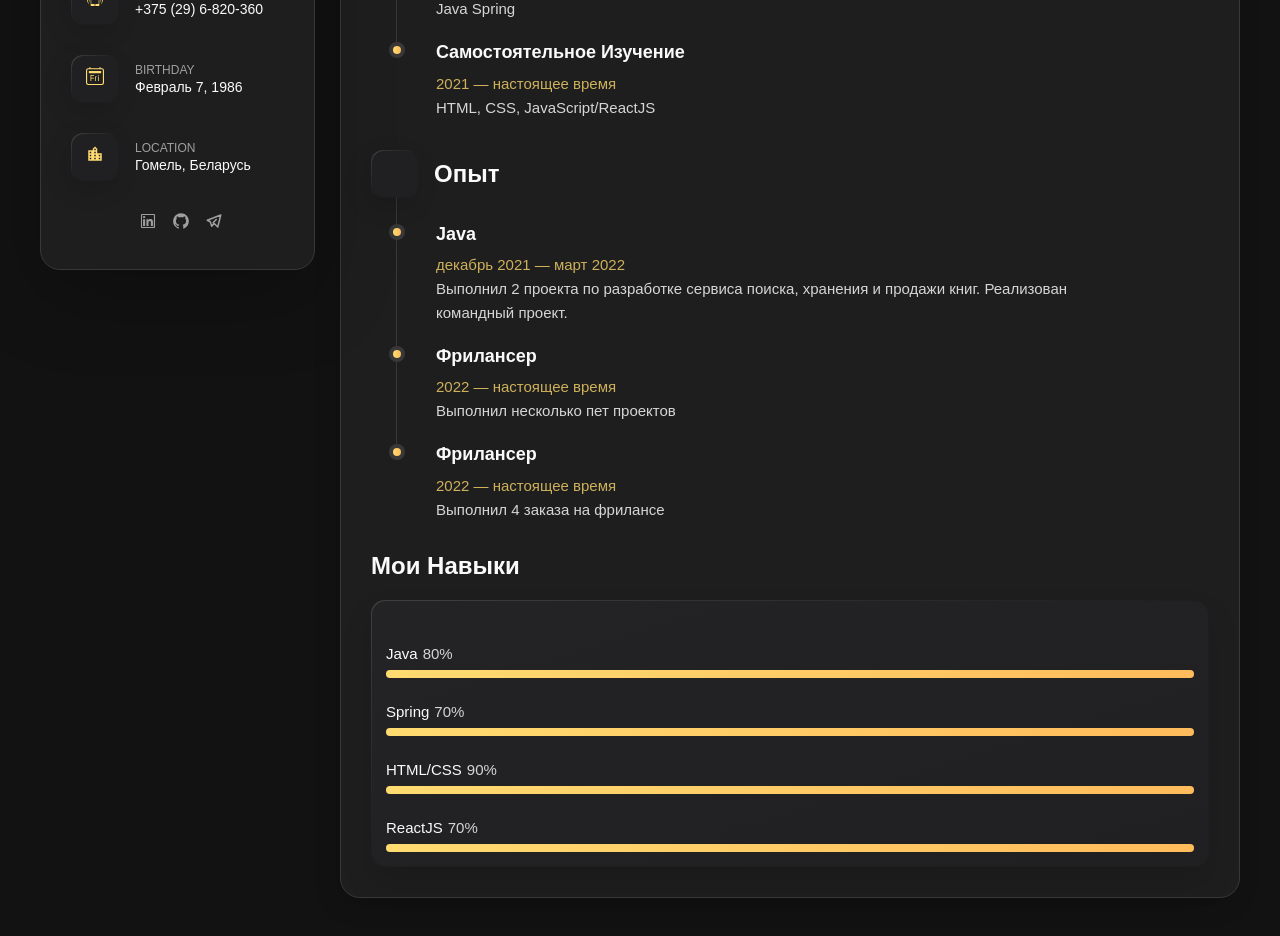
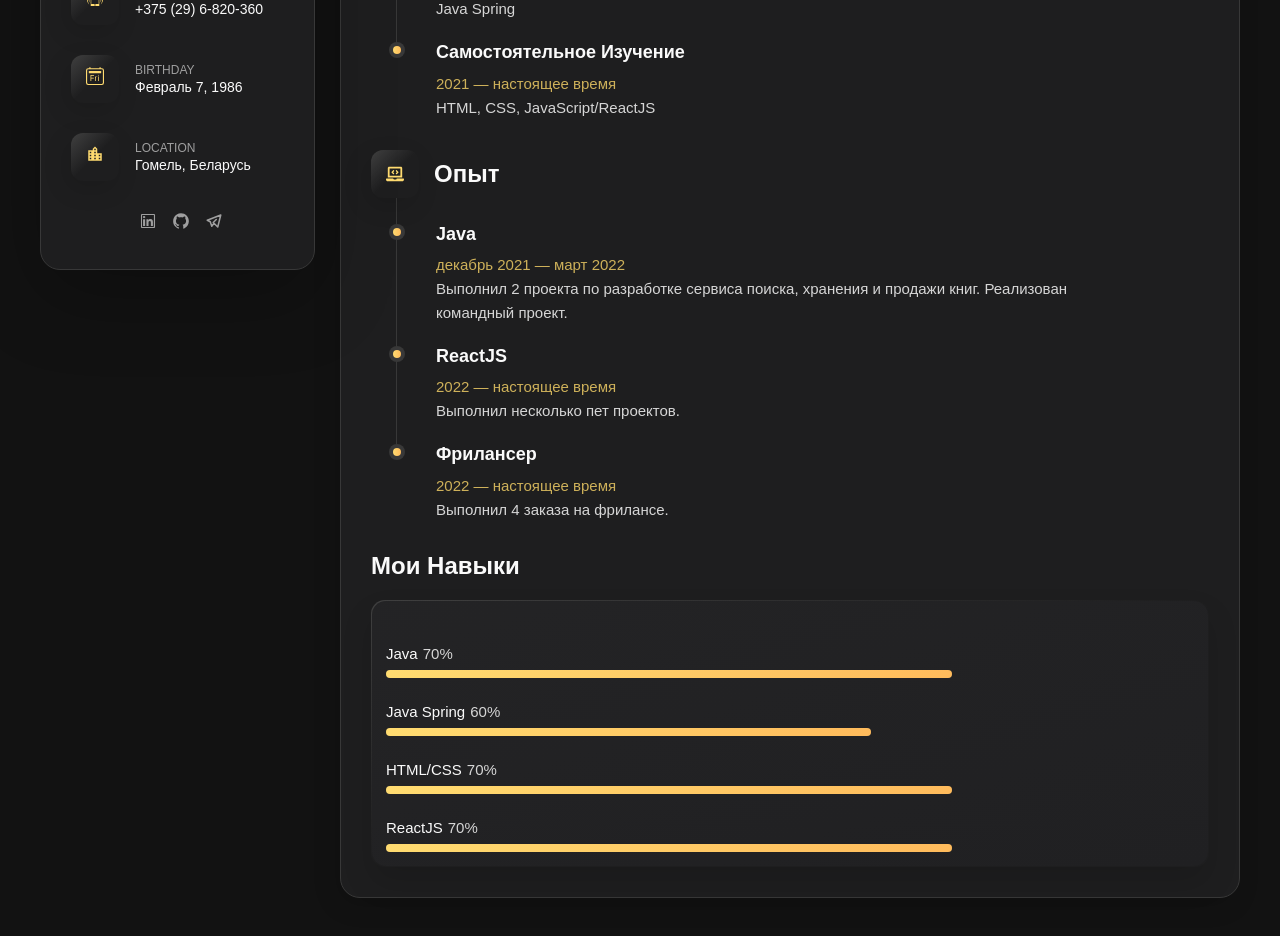
Before and after one commit to GarryProhor/GarryProhor-CV, a React (Create React App) app: page /resume in a window 1280 px wide. Shown: the part 500-1436 px from the top of the page. Built offline with nearby package versions, Linux system fonts and the light colour scheme.

Commit message:
resume page

```diff
--- a/src/assets/data.js
+++ b/src/assets/data.js
@@ -3,6 +3,7 @@ import {TbBrandTelegram} from 'react-icons/tb';
 import {MdOutlineAttachEmail, MdOutlineLocationCity} from 'react-icons/md';
 import {GiVibratingSmartphone} from 'react-icons/gi';
 import {BsCalendar2Day} from 'react-icons/bs';
+
 
 import iconDesign from "../assets/images/icon-design.svg";
 import iconDev from "../assets/images/icon-dev.svg";
@@ -171,3 +172,63 @@ export const clients = [
         logo: logo6
     }
 ];
+
+export const education = [
+    {
+        name: 'Белорусский национальный технический университет',
+        period: '2004 — 2009',
+        text: 'Квалификация - инженер.'
+    },
+    {
+        name: 'ИТ-Класс',
+        period: '2020-2021',
+        text: 'Основы Java.'
+    },
+    {
+        name: 'INTERVALE',
+        period: '2021 — 2022',
+        text: 'Java Spring'
+    },
+    {
+        name: 'Cамостоятельное изучение',
+        period: '2021 — настоящее время',
+        text: 'HTML, CSS, JavaScript/ReactJS'
+    }
+];
+export const experience = [
+    {
+        name: 'Java',
+        period: 'декабрь 2021 — март 2022',
+        text: 'Выполнил 2 проекта по разработке сервиса поиска, хранения и продажи книг.\n' +
+            '                           Реализован командный проект.'
+    },
+    {
+        name: 'ReactJS',
+        period: '2022 — настоящее время',
+        text: 'Выполнил несколько пет проектов.'
+    },
+    {
+        name: 'Фрилансер',
+        period: '2022 — настоящее время',
+        text: 'Выполнил 4 заказа на фрилансе.'
+    }
+];
+
+export const progress = [
+    {
+       title: 'Java',
+       percentage: 70
+    },
+    {
+        title: 'Java Spring',
+        percentage: 60
+    },
+    {
+        title: 'HTML/CSS',
+        percentage: 70
+    },
+    {
+        title: 'ReactJS',
+        percentage: 70
+    }
+];
--- /dev/null
+++ b/src/components/resume/BlockResume.jsx
@@ -0,0 +1,35 @@
+import React from 'react';
+
+const BlockResume = ({title, logo, items}) => {
+    return (
+        <>
+            <section className="timeline">
+
+                <div className="title-wrapper">
+                    <div className="icon-box">
+                        {logo}
+                    </div>
+
+                    <h3 className="h3">{title}</h3>
+                </div>
+
+                <ol className="timeline-list">
+
+                    {items.map(({name, period, text}) => (<li key={name} className="timeline-item">
+
+                        <h4 className="h4 timeline-item-title">{name}</h4>
+
+                        <span>{period}</span>
+
+                        <p className="timeline-text">
+                            {text}
+                        </p>
+
+                    </li>))}
+                </ol>
+            </section>
+        </>
+    );
+};
+
+export default BlockResume;
--- /dev/null
+++ b/src/components/resume/Skills.jsx
@@ -0,0 +1,32 @@
+import React from 'react';
+import {progress} from "../../assets/data";
+
+const Skills = () => {
+    return (
+        <>
+            <section className="skill">
+
+                <h3 className="h3 skills-title">Мои навыки</h3>
+
+                <ul className="skills-list content-card">
+
+                    {progress.map(({title, percentage}) => (<li key={title} className="skills-item" style={{width: `${percentage}%`}}>
+
+                        <div className="title-wrapper">
+                            <h5 className="h5">{title}</h5>
+                            <data value={`${percentage}`}>{percentage}%</data>
+                        </div>
+
+                        <div className="skill-progress-bg">
+                            <div className="skill-progress-fill"></div>
+                        </div>
+
+                    </li>))}
+                </ul>
+
+            </section>
+        </>
+    );
+};
+
+export default Skills;
--- a/src/components/resume/index.jsx
+++ b/src/components/resume/index.jsx
@@ -1,6 +1,11 @@
 import React from 'react';
 import './Resume.css'
 import Header from "../Header";
+import {FaLaptopCode} from 'react-icons/fa'
+import {GiSpellBook} from "react-icons/gi";
+import BlockResume from "./BlockResume";
+import {education, experience} from "../../assets/data";
+import Skills from "./Skills";
 
 const Resume = () => {
     return (
@@ -8,183 +13,11 @@ const Resume = () => {
 
             <Header title='Резюме'/>
 
-            <section className="timeline">
+            <BlockResume title='Образование' logo={<GiSpellBook />} items={education}/>
 
-                <div className="title-wrapper">
-                    <div className="icon-box">
-                        <ion-icon name="book-outline"></ion-icon>
-                    </div>
+            <BlockResume title='Опыт' logo={<FaLaptopCode />} items={experience}/>
 
-                    <h3 className="h3">Образование</h3>
-                </div>
-
-                <ol className="timeline-list">
-
-                    <li className="timeline-item">
-
-                        <h4 className="h4 timeline-item-title">Белорусский национальный технический университет</h4>
-
-                        <span>2004 — 2009</span>
-
-                        <p className="timeline-text">
-                            Квалификация - инженер.
-                        </p>
-
-                    </li>
-
-                    <li className="timeline-item">
-
-                        <h4 className="h4 timeline-item-title">ИТ-Класс</h4>
-
-                        <span>2020-2021</span>
-
-                        <p className="timeline-text">
-                            Основы Java.
-                        </p>
-
-                    </li>
-
-                    <li className="timeline-item">
-
-                        <h4 className="h4 timeline-item-title">INTERVALE</h4>
-
-                        <span>2021 — 2022</span>
-
-                        <p className="timeline-text">
-                            Java Spring
-                        </p>
-
-                    </li>
-
-                    <li className="timeline-item">
-
-                        <h4 className="h4 timeline-item-title">Cамостоятельное изучение</h4>
-
-                        <span>2021 — настоящее время</span>
-
-                        <p className="timeline-text">
-                             HTML, CSS, JavaScript/ReactJS
-                        </p>
-
-                    </li>
-                </ol>
-
-            </section>
-
-            <section className="timeline">
-
-                <div className="title-wrapper">
-                    <div className="icon-box">
-                        <ion-icon name="book-outline"></ion-icon>
-                    </div>
-
-                    <h3 className="h3">Опыт</h3>
-                </div>
-
-                <ol className="timeline-list">
-
-                    <li className="timeline-item">
-
-                        <h4 className="h4 timeline-item-title">Java</h4>
-
-                        <span>декабрь 2021 — март 2022</span>
-
-                        <p className="timeline-text">
-                           Выполнил 2 проекта по разработке сервиса поиска, хранения и продажи книг.
-                           Реализован командный проект.
-                        </p>
-
-                    </li>
-
-                    <li className="timeline-item">
-
-                        <h4 className="h4 timeline-item-title">Фрилансер</h4>
-
-                        <span>2022 — настоящее время</span>
-
-                        <p className="timeline-text">
-                            Выполнил несколько пет проектов
-                        </p>
-
-                    </li>
-
-                    <li className="timeline-item">
-
-                        <h4 className="h4 timeline-item-title">Фрилансер</h4>
-
-                        <span>2022 — настоящее время</span>
-
-                        <p className="timeline-text">
-                            Выполнил 4 заказа на фрилансе
-                        </p>
-
-                    </li>
-
-                </ol>
-
-            </section>
-
-            <section className="skill">
-
-                <h3 className="h3 skills-title">Мои навыки</h3>
-
-                <ul className="skills-list content-card">
-
-                    <li className="skills-item">
-
-                        <div className="title-wrapper">
-                            <h5 className="h5">Java</h5>
-                            <data value="80">80%</data>
-                        </div>
-
-                        <div className="skill-progress-bg">
-                            <div className="skill-progress-fill" ></div>
-                        </div>
-
-                    </li>
-
-                    <li className="skills-item">
-
-                        <div className="title-wrapper">
-                            <h5 className="h5">Spring</h5>
-                            <data value="70">70%</data>
-                        </div>
-
-                        <div className="skill-progress-bg">
-                            <div className="skill-progress-fill" ></div>
-                        </div>
-
-                    </li>
-
-                    <li className="skills-item">
-
-                        <div className="title-wrapper">
-                            <h5 className="h5">HTML/CSS</h5>
-                            <data value="90">90%</data>
-                        </div>
-
-                        <div className="skill-progress-bg">
-                            <div className="skill-progress-fill" ></div>
-                        </div>
-
-                    </li>
-
-                    <li className="skills-item">
-
-                        <div className="title-wrapper">
-                            <h5 className="h5">ReactJS</h5>
-                            <data value="50">70%</data>
-                        </div>
-
-                        <div className="skill-progress-bg">
-                            <div className="skill-progress-fill" ></div>
-                        </div>
-
-                    </li>
-
-                </ul>
-
-            </section>
+            <Skills />
 
         </div>
     );
--- a/src/index.css
+++ b/src/index.css
@@ -8,7 +8,7 @@ a { text-decoration: none; }
 
 li { list-style: none; }
 
-img, ion-icon, a, button, time, span { display: block; }
+img, a, button, time, span { display: block; }
 
 button {
     font: inherit;
@@ -156,15 +156,18 @@ article {
 }
 
 .icon-box::before {
-    content: "";
+    /*content: "";*/
     position: absolute;
     inset: 1px;
     background: var(--eerie-black-1);
     border-radius: inherit;
     z-index: -1;
 }
+.box{
+    width: 50px;
+}
 
-.icon-box ion-icon { --ionicon-stroke-width: 35px; }
+.icon-box { --ionicon-stroke-width: 35px; }
 
 article { display: none; }
 
@@ -508,7 +511,7 @@ main {
         font-size: var(--fs-8);
     }
 
-    .info_more-btn ion-icon { display: none; }
+    .info_more-btn  { display: none; }
 
     .separator { margin: 32px 0; }
 
```
